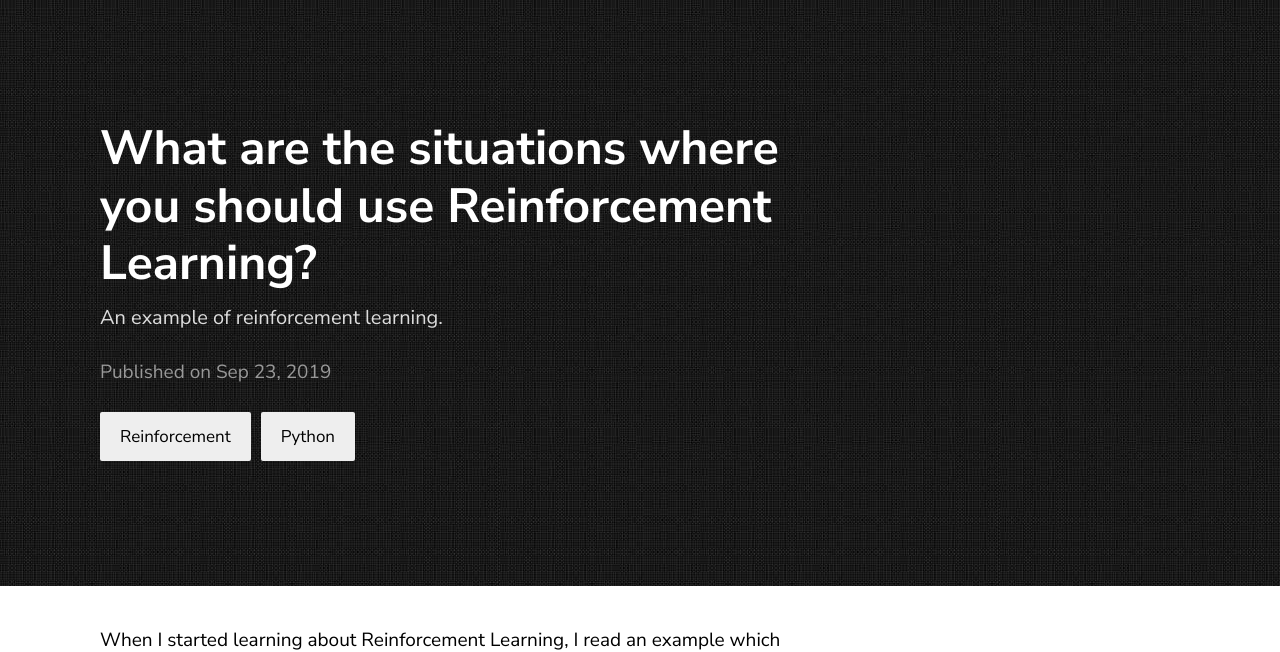
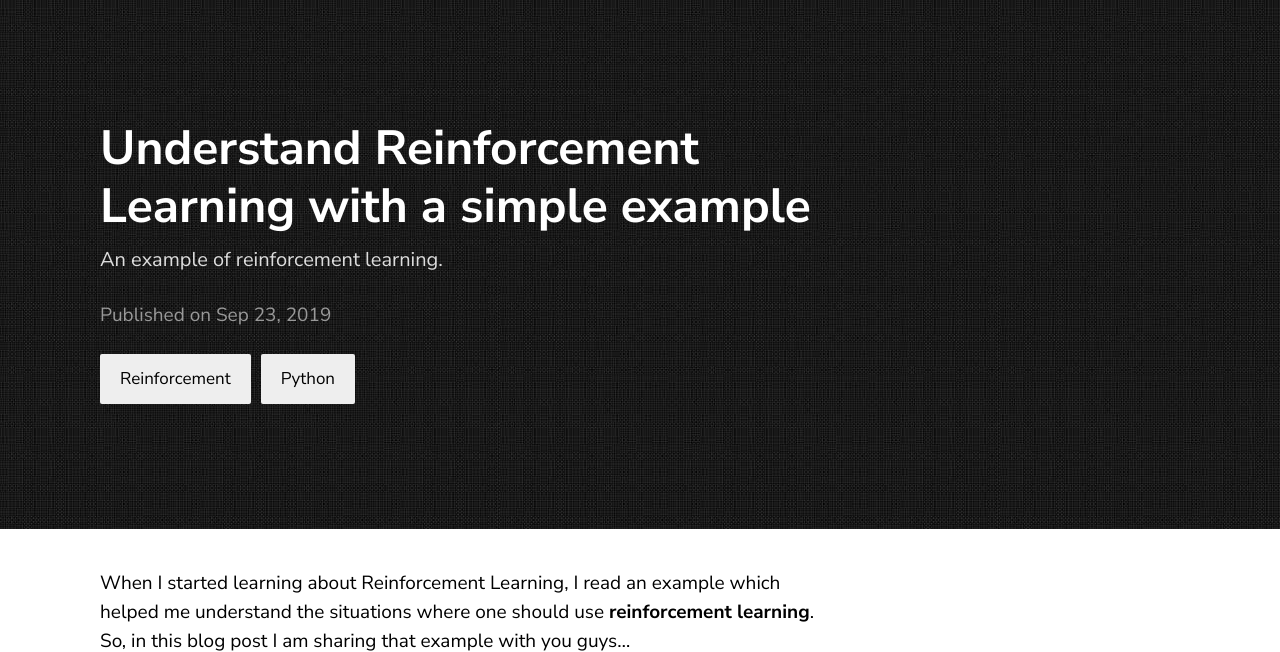
Before and after one commit to samarsault/texture, a Jekyll site: the page built from _posts/2019-08-28-test.markdown, in a window 1280 px wide and 900 px high, cut to the strip 0-652 px from the top of the window. Built offline with Jekyll 4.4.1, drawn with Linux system fonts in a browser that asks for light colours.

Commit message:
change published title

```diff
--- a/_posts/2019-08-28-test.markdown
+++ b/_posts/2019-08-28-test.markdown
@@ -1,6 +1,6 @@
 ---
 layout: post
-title:  "What are the situations where you should use Reinforcement Learning?"
+title:  "Understand Reinforcement Learning with a simple example"
 description: An example of reinforcement learning.
 date:   2019-09-24 00:17:00 +0530
 categories: Reinforcement Python
```
